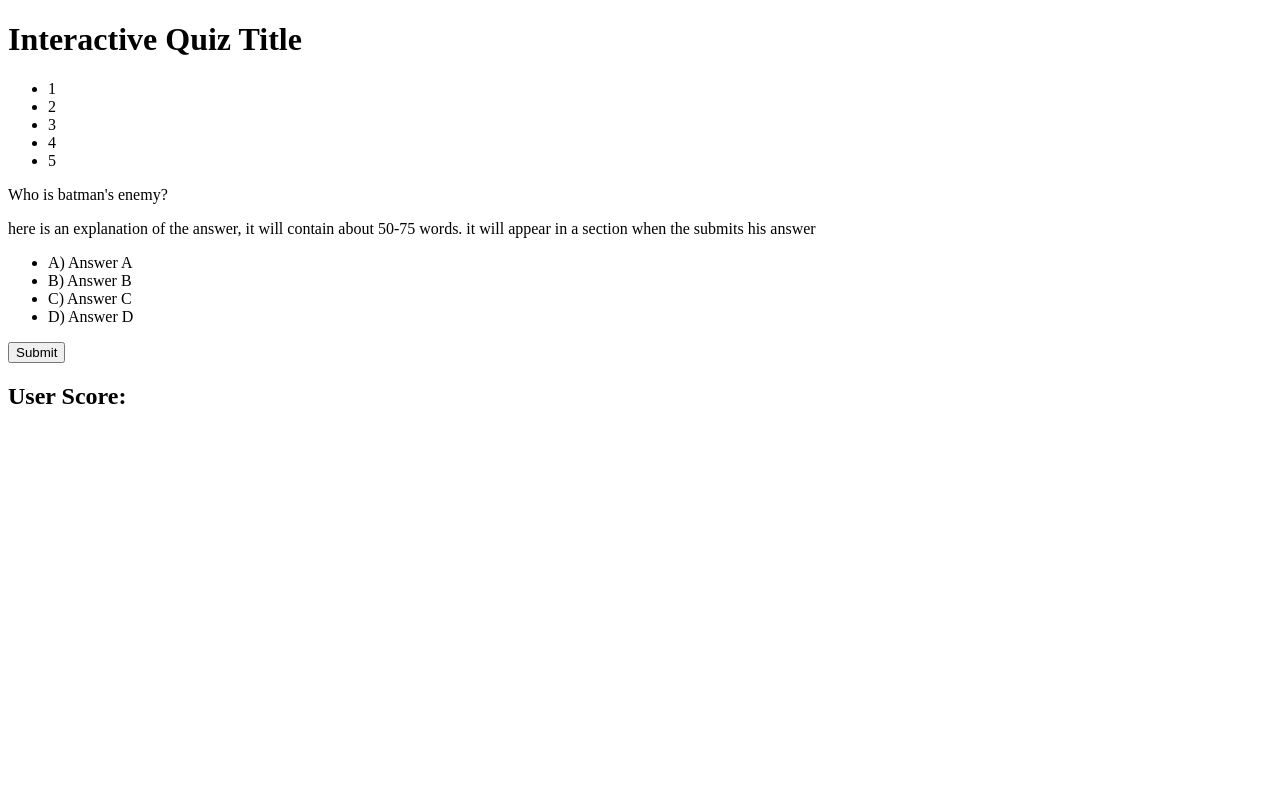
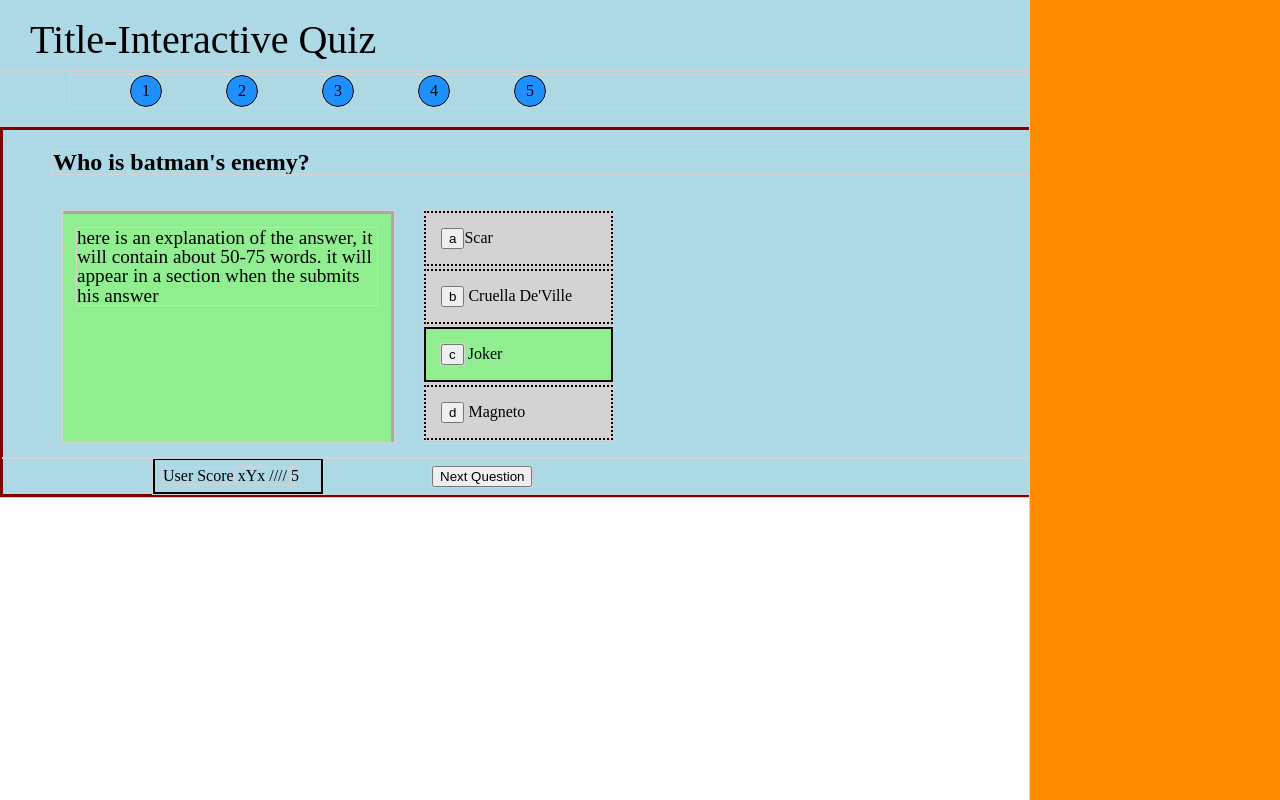
Before and after one commit to tphdev/Interactive_Quiz, a plain HTML site: page index.html in a window 1280 px wide. Drawn offline with Linux system fonts and the light colour scheme.

Commit message:
CSS Setup & HTML adjustments

```diff
--- /dev/null
+++ b/css/reset.css
@@ -0,0 +1,48 @@
+/* http://meyerweb.com/eric/tools/css/reset/
+   v2.0 | 20110126
+   License: none (public domain)
+*/
+
+html, body, div, span, applet, object, iframe,
+h1, h2, h3, h4, h5, h6, p, blockquote, pre,
+a, abbr, acronym, address, big, cite, code,
+del, dfn, em, img, ins, kbd, q, s, samp,
+small, strike, strong, sub, sup, tt, var,
+b, u, i, center,
+dl, dt, dd, ol, ul, li,
+fieldset, form, label, legend,
+table, caption, tbody, tfoot, thead, tr, th, td,
+article, aside, canvas, details, embed,
+figure, figcaption, footer, header, hgroup,
+menu, nav, output, ruby, section, summary,
+time, mark, audio, video {
+	margin: 0;
+	padding: 0;
+	border: 0;
+	font-size: 100%;
+	font: inherit;
+	vertical-align: baseline;
+}
+/* HTML5 display-role reset for older browsers */
+article, aside, details, figcaption, figure,
+footer, header, hgroup, menu, nav, section {
+	display: block;
+}
+body {
+	line-height: 1;
+}
+ol, ul {
+	list-style: none;
+}
+blockquote, q {
+	quotes: none;
+}
+blockquote:before, blockquote:after,
+q:before, q:after {
+	content: '';
+	content: none;
+}
+table {
+	border-collapse: collapse;
+	border-spacing: 0;
+}
--- a/css/style.css
+++ b/css/style.css
@@ -0,0 +1,113 @@
+
+#container {
+	background: lightblue;
+}
+
+* {
+	outline: 1px solid lightgray;
+}
+
+.clear-fix {
+	clear: both;
+}
+
+h1 {
+	padding: 20px 10px 10px 30px;
+	font-size: 2.5em
+}
+
+
+ul.question-num{
+	margin: 5px 0px 20px 70px;
+
+}
+	.question-num li{
+	display: inline-block;
+	margin-left: 60px;
+	width: 30px;
+	line-height: 30px;
+	text-align: center;
+	border-radius: 50%;
+	border: 1px solid black;
+	background: dodgerblue;
+	}
+
+#quiz-area {
+	border: 3px solid maroon;
+}
+
+	.quiz-question {
+		margin: 20px 20px 20px 50px;
+		font-size: 1.5em;
+		font-weight: bold;
+	}
+		.current-question{
+
+		}
+
+	.answer-explanation {
+		margin: 17px 0px 15px 60px;
+		padding: 14px;
+		border-top: 3px solid darkgray;
+		border-right: 3px solid darkgray;
+		width: 300px;
+		height: 200px;
+		float: left;
+		font-size: 1.2em;
+		background: lightgreen;
+	}
+
+	.answer-menu {
+		float: left;
+		margin: 17px 30px 15px 30px;
+	}
+
+		.answer-menu li{
+			margin-bottom: 3px;
+			padding: 15px;
+			border: 2px dotted black;
+			width: 155px;
+		}
+
+		.answer-menu li.submit-answer{
+			border: none;
+			text-align: center;
+			padding: 0px;
+		}
+
+		.answer-menu li.correct{
+			background: lightgreen;
+			border: 2px solid black;
+		}
+
+		.answer-menu li.incorrect{
+			background: lightgray;
+		}
+
+	.scoreboard{
+		margin-left: 150px;
+	}
+		.scoreboard ul{
+			border: 2px solid black;
+			width: 150px;
+			margin-right: 105px;
+			padding: 8px;
+			display: inline-block;
+		}
+
+		.scoreboard li{
+			display: inline-block;
+		}
+
+.next-question {
+
+}
+
+#right-panel {
+	position: fixed;
+	width: 250px;
+	right: 0px;
+	top: 0px;
+	height: 100%;
+	background: darkorange;
+}
--- a/index.html
+++ b/index.html
@@ -1,41 +1,55 @@
 <!DOCTYPE html>
 <html lang="en">
+<link rel="stylesheet" type="text/css" href="css/reset.css">
+<link rel="stylesheet" type="text/css" href="css/style.css">
 <head>
 	<meta charset="UTF-8">
 	<title>Document</title>
 </head>
 <body>
-<h1>Interactive Quiz Title</h1>
+<div id="container">
+	<h1>Title-Interactive Quiz</h1>
 
 	<!-- this will indicate the quiz section -->
-<ul>
-	<li>1</li>
+	<ul class="question-num">
+		<li class="current-question">1</li>
 		<li>2</li>
 		<li>3</li>
 		<li>4</li>
 		<li>5</li>
 	</ul>
 
-<p>Who is batman's enemy?</p>
+	<div id="quiz-area">
 
-<!-- hidden div that explains answer -->
+	<div class="quiz-question">
+	<h2>Who is batman's enemy?</h2>
+	</div>
+
+	<!-- hidden div that explains answer after click of submit button-->
+	<div class="answer-explanation">
 	<p> here is an explanation of the answer, it will contain about 50-75 words. it will appear in a section when the submits his answer</p>
+	</div>
 
 	<!--when submit button is clicked, correct answer will be highlighted -->
 
-<ul>
-	<li>A) Answer A</li>
-	<li>B) Answer B</li>
-	<li>C) Answer C</li>
-	<li>D) Answer D</li>
+	<ul class="answer-menu">
+		<li class="incorrect"><button class='answer-a'>a</button>Scar</li>
+		<li class="incorrect"><button class='answer-b'>b</button> Cruella De'Ville</li>
+		<li class="correct"><button class='answer-c'>c</button> Joker</li>
+		<li class="incorrect"><button class='answer-d'>d</button> Magneto</li>
 	</ul>
 
-<input type="submit">
+	<div class="clear-fix"></div>
 
-<h2>User Score:</h2>
-
+	<div class="scoreboard">
+		<ul>
+			<li>User Score</li>
+			<li><span class="user-score-correct">xYx</span> //// <span class="user-score-total">5</li>
+		</ul>
+		<button class="next-question">Next Question</button>
+	</div>
 	<!-- right panel div w/ img -->
 	<div id="right-panel"></div>
-
+</div>
 </body>
 </html>
```
Lines whose indentation alone changed are shown as unchanged.
